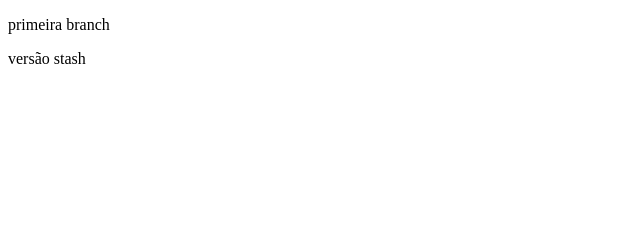
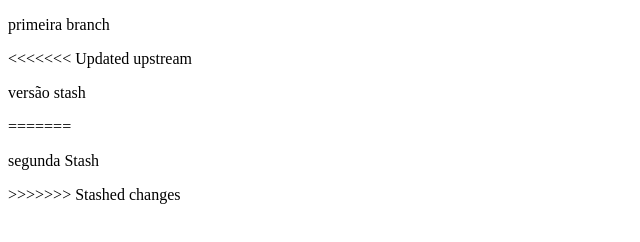
Before and after one commit to alveselton/Github, a plain HTML site: page index.html in a window 1280 px wide. Shown: the whole page, without its empty margins (0-640 px from the left). Drawn offline with Linux system fonts and the light colour scheme.

Commit message:
Incluindo merge Stash

```diff
--- a/index.html
+++ b/index.html
@@ -8,6 +8,10 @@
 </head>
 <body>
     <p>primeira branch</p>
+<<<<<<< Updated upstream
     <p>versão stash</p>
+=======
+    <p>segunda Stash</p>
+>>>>>>> Stashed changes
 </body>
 </html>
```
